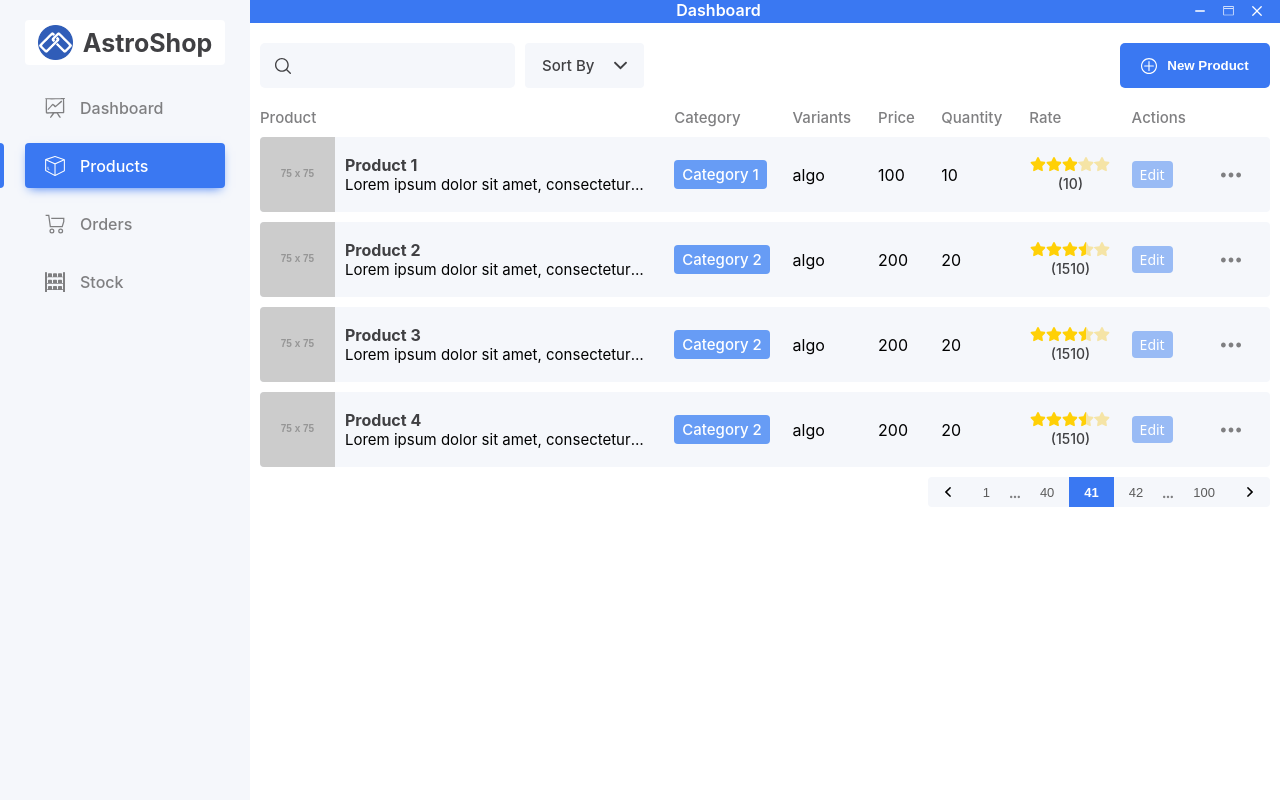
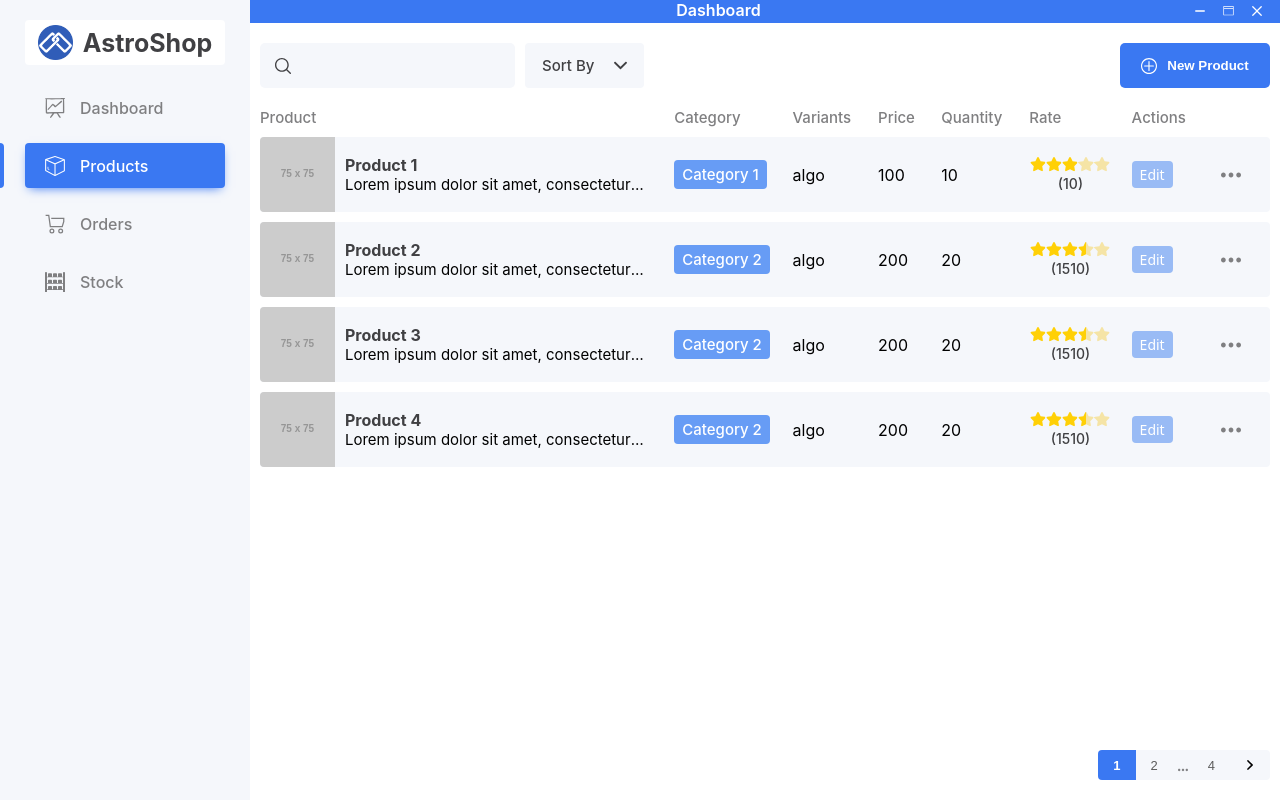
Before and after one commit to sebas-pena/store, a React (Create React App) app in the folder management-app/: page /products in a window 1280 px wide. Built offline with nearby package versions, Linux system fonts and the light colour scheme.

Commit message:
avance product page

```diff
--- a/management-app/src/components/pagination/Pagination.jsx
+++ b/management-app/src/components/pagination/Pagination.jsx
@@ -1,31 +1,87 @@
+import { useState, useEffect } from "react"
 import { ReactComponent as ArrowIcon } from "../../assets/svg/arrow.svg"
 import { ReactComponent as ElipsisIcon } from "../../assets/svg/elipsis.svg"
 import "./Pagination.css"
-const Pagination = () => {
+const Pagination = ({ total = 4, handleChange }) => {
+	const [currentPage, setCurrentPage] = useState(1)
 	return (
 		<div className="pagination__ctn">
 			<div className="pagination__buttons">
-				<button className="pagination__button">
+				{currentPage > 1 && (
+					<>
+						<button
+							className="pagination__button"
+							onClick={() => {
+								setCurrentPage(currentPage - 1)
+							}}
+						>
 							<ArrowIcon width="10" style={{ transform: "rotate(-90deg)" }} />
 						</button>
-				<button className="pagination__button">1</button>
+						<button
+							className="pagination__button"
+							onClick={() => {
+								setCurrentPage(1)
+							}}
+						>
+							1
+						</button>
+					</>
+				)}
+				{currentPage > 3 && total > 3 && (
 					<ElipsisIcon
 						className="pagination__elipsis"
 						width="20"
 						fill="#7f7f81"
 					/>
-				<button className="pagination__button">40</button>
-				<p className="pagination__actual">41</p>
-				<button className="pagination__button">42</button>
+				)}
+				{currentPage > 2 && (
+					<button
+						className="pagination__button"
+						onClick={() => {
+							setCurrentPage(currentPage - 1)
+						}}
+					>
+						{currentPage - 1}
+					</button>
+				)}
+				<p className="pagination__actual">{currentPage}</p>
+				{currentPage < total - 1 && (
+					<button
+						className="pagination__button"
+						onClick={() => {
+							setCurrentPage(currentPage + 1)
+						}}
+					>
+						{currentPage + 1}
+					</button>
+				)}
+				{currentPage < total - 2 && (
 					<ElipsisIcon
 						className="pagination__elipsis"
 						width="20"
 						fill="#7f7f81"
 					/>
-				<button className="pagination__button">100</button>
-				<button className="pagination__button">
+				)}
+				{currentPage < total && (
+					<>
+						<button
+							className="pagination__button"
+							onClick={() => {
+								setCurrentPage(total)
+							}}
+						>
+							{total}
+						</button>
+						<button
+							className="pagination__button"
+							onClick={() => {
+								setCurrentPage(currentPage + 1)
+							}}
+						>
 							<ArrowIcon width="10" style={{ transform: "rotate(90deg)" }} />
 						</button>
+					</>
+				)}
 			</div>
 		</div>
 	)
--- a/management-app/src/pages/ProductsPage.css
+++ b/management-app/src/pages/ProductsPage.css
@@ -28,6 +28,10 @@
 
 .product-page__body{
     flex: 1;
+    display: flex;
+    flex-direction: column;
+    justify-content: space-between;
+    padding-bottom: 10px;
     border-radius: 10px;
 }
 .product-page__pagination-ctn{
```
Lines whose indentation alone changed are shown as unchanged.
